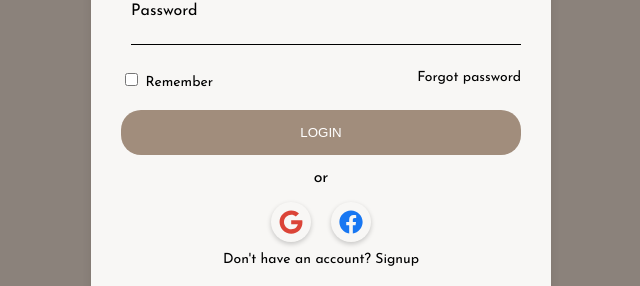
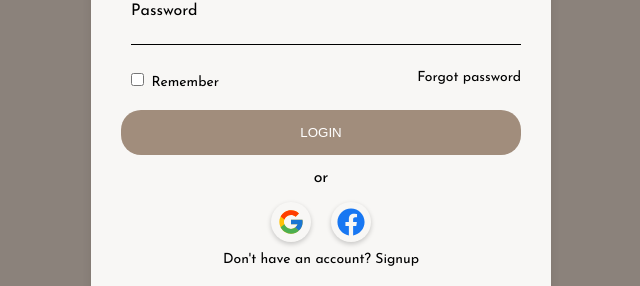
Before and after one commit to dkmkak0/micro_java_react, a React (Create React App) app: page / in a window 1280 px wide. Shown: the part 379-665 px from the top of the page, without its empty margins (319-959 px from the left). Built offline with nearby package versions, Linux system fonts and the light colour scheme.

Commit message:
Update LoginUI

```diff
--- a/src/COMPONENTS/LoginUI.js
+++ b/src/COMPONENTS/LoginUI.js
@@ -1,6 +1,7 @@
 import React from "react";
 import styles from "../STYLES/LoginUI.module.css";
 import { FaGoogle, FaFacebook } from "react-icons/fa";
+import { FcGoogle } from "react-icons/fc";
 
 const LoginUI = () => {
   return (
@@ -19,7 +20,7 @@ const LoginUI = () => {
           </div>
           <div className={styles.rememberMe}>
             <div>
-              <input type="checkbox" /> Remember
+              <input className= {styles.checkbox} type="checkbox" /> Remember
             </div>
             <a className={styles.forgot} href="#">Forgot password</a>
           </div>
@@ -27,8 +28,8 @@ const LoginUI = () => {
         </form>
         <p className={styles.orText}>or</p>
         <div className={styles.socialIcons}>
-          <div className={styles.iconCircle}>
-            <FaGoogle className={styles.googleIcon} />
+        <div className={styles.iconCircle}>
+            <FcGoogle className={styles.googleIcon} />
           </div>
           <div className={styles.iconCircle}>
             <FaFacebook className={styles.facebookIcon} />
--- a/src/STYLES/LoginUI.module.css
+++ b/src/STYLES/LoginUI.module.css
@@ -11,6 +11,7 @@ body {
 
 .container {
   text-align: center;
+
 }
 
 .welcomeText {
@@ -93,7 +94,9 @@ body {
   gap: 20px;
   margin-top: 10px;
 }
-
+.checkbox {
+    margin-left: 10px;
+}
 .iconCircle {
   width: 40px;
   height: 40px;
@@ -107,13 +110,13 @@ body {
 
 /* Màu của icon Google và Facebook */
 .googleIcon {
-  color: #DB4437;
-  font-size: 24px;
+    font-size: 28px;
+
 }
 
 .facebookIcon {
   color: #1877F2;
-  font-size: 24px;
+  font-size: 28px;
 }
 
 .iconCircle:hover {
@@ -126,9 +129,9 @@ body {
 }
 
 .sign {
-  color: black;
-  text-decoration: none;
-  transition: transform 0.3s ease-in-out, color 0.3s ease-in-out;
+    color: black;
+    text-decoration: none;
+    transition: transform 0.3s ease-in-out, color 0.3s ease-in-out
 }
 
 .sign:hover {
```
